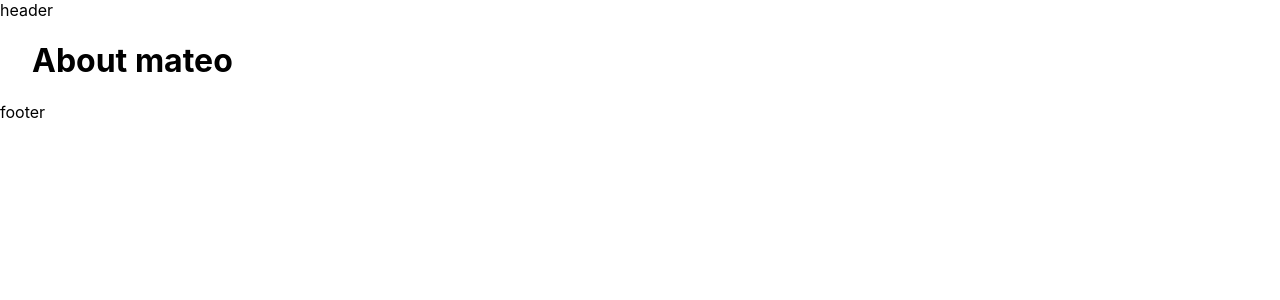
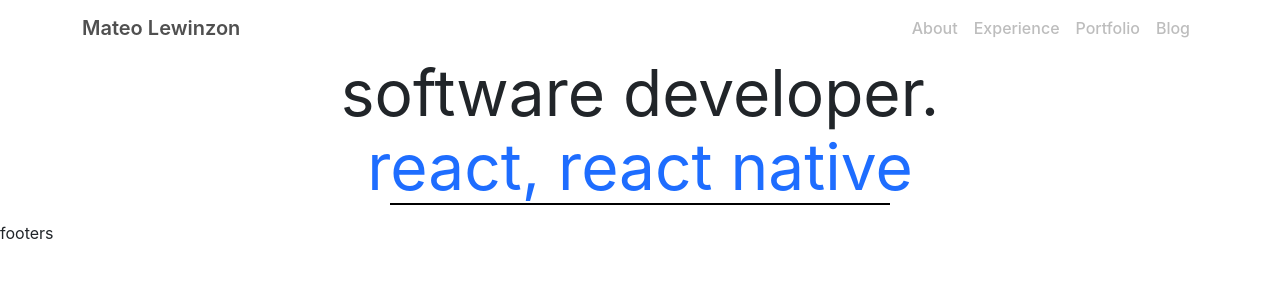
Before and after one commit to mateolewinzon/personal-website, a Next.js app: page / in a window 1280 px wide. Shown: the top 300 px of the page. Built offline with nearby package versions, Linux system fonts and the light colour scheme.

Commit message:
building component

```diff
--- a/components/layout/Header.js
+++ b/components/layout/Header.js
@@ -0,0 +1,26 @@
+import { Navbar, Container, Nav, NavItem } from "react-bootstrap";
+import Link from "next/link";
+import { pages } from "../../config/pageList";
+import styles from "./header.module.css";
+
+function Header() {
+  return (
+    <Navbar expand='md' className={styles.navbar}>
+      <Container>
+        <Link passHref href={'/'}>
+        <Navbar.Brand className={styles.brand}>Mateo Lewinzon</Navbar.Brand></Link>
+        <Nav>
+          {pages.map((page) => (
+            <NavItem>
+              <Link passHref href={page.path}>
+                <Nav.Link className={styles.links}>{page.title["en"]}</Nav.Link>
+              </Link>
+            </NavItem>
+          ))}
+        </Nav>
+      </Container>
+    </Navbar>
+  );
+}
+
+export default Header;
--- a/components/layout/Layout.js
+++ b/components/layout/Layout.js
@@ -1,12 +1,13 @@
-import Link from 'next/link'
-import Router from 'next/router'
+import "bootstrap/dist/css/bootstrap.min.css";
+import Header from "./header";
+
 
 function Layout({ children }) {
   return (
     <>
-      header
+      <Header />
       {children}
-      footer
+      footers
     </>
   );
 }
--- /dev/null
+++ b/components/layout/header.module.css
@@ -0,0 +1,18 @@
+.navbar {
+    background-color: inherit;
+    box-shadow: none;
+}
+
+.brand{
+    color: rgb(80, 80, 80);
+    font-weight: 600;
+}
+
+.links{
+    font-weight: 500;
+    color: rgb(189, 189, 189);
+}
+
+.links:hover{
+    color: rgb(134, 134, 134);
+}
--- /dev/null
+++ b/config/pageList.js
@@ -0,0 +1,12 @@
+function Page(title, path) {
+  this.title = title;
+  this.path = path;
+}
+
+export const pages = [
+  new Page({ en: "About", es: "¿Quién soy?" }, "/about"),
+  new Page({ en: "Experience", es: "Experiencia" }, "/experience"),
+  new Page({ en: "Portfolio", es: "Portfolio" }, "/portfolio"),
+  new Page({ en: "Blog", es: "Blog" }, "/blog"),
+
+];
--- a/package.json
+++ b/package.json
@@ -11,9 +11,10 @@
   "dependencies": {
     "@emotion/react": "^11.10.0",
     "@emotion/styled": "^11.10.0",
-    "@mui/material": "^5.10.3",
+    "bootstrap": "^5.2.0",
     "next": "12.1.6",
     "react": "18.1.0",
+    "react-bootstrap": "^2.5.0",
     "react-dom": "18.1.0"
   },
   "devDependencies": {
--- a/pages/_app.js
+++ b/pages/_app.js
@@ -1,5 +1,6 @@
 import Layout from "../components/layout/layout";
 import "../styles/globals.css";
+
 
 function MyApp({ Component, pageProps }) {
   return (
--- a/pages/index.js
+++ b/pages/index.js
@@ -1,12 +1,26 @@
-import styles from '../styles/Home.module.css'
+import { Container, Row } from "react-bootstrap";
+import styles from "../styles/Home.module.css";
 
 function Home() {
   return (
-    <div className={styles.container}>
-      <h1>About mateo</h1>
-    </div>
-  )
+    <Container>
+      <Row className="">
+        <Row
+          className={` ${styles.topContainer} ${styles.title} `}
+        >
+          software developer.
+        </Row>
+        <Row
+          className={` ${styles.titleBlue} ${styles.title}`}
+        >
+          react, react native
+        </Row>
+        <Row className={` `}>
+          <hr className={styles.hr} />
+        </Row>
+      </Row>
+    </Container>
+  );
 }
 
-
-export default Home
+export default Home;
--- a/styles/Home.module.css
+++ b/styles/Home.module.css
@@ -1,43 +1,7 @@
-.container {
-  padding: 0 2rem;
+.titleBlue {
+  color: #1e6dff;
 }
 
-.main {
-  min-height: 100vh;
-  padding: 4rem 0;
-  flex: 1;
-  display: flex;
-  flex-direction: column;
-  justify-content: center;
-  align-items: center;
-}
-
-.footer {
-  display: flex;
-  flex: 1;
-  padding: 2rem 0;
-  border-top: 1px solid #eaeaea;
-  justify-content: center;
-  align-items: center;
-}
-
-.footer a {
-  display: flex;
-  justify-content: center;
-  align-items: center;
-  flex-grow: 1;
-}
-
-.title a {
-  color: #0070f3;
-  text-decoration: none;
-}
-
-.title a:hover,
-.title a:focus,
-.title a:active {
-  text-decoration: underline;
-}
 
 .title {
   margin: 0;
@@ -45,72 +9,14 @@
   font-size: 4rem;
 }
 
+hr.hr{
+  color: black;
+  border: 1px solid black;
+  opacity: 100;
+  width: 500px;
+}
+
 .title,
 .description {
   text-align: center;
 }
-
-.description {
-  margin: 4rem 0;
-  line-height: 1.5;
-  font-size: 1.5rem;
-}
-
-.code {
-  background: #fafafa;
-  border-radius: 5px;
-  padding: 0.75rem;
-  font-size: 1.1rem;
-  font-family: Menlo, Monaco, Lucida Console, Liberation Mono, DejaVu Sans Mono,
-    Bitstream Vera Sans Mono, Courier New, monospace;
-}
-
-.grid {
-  display: flex;
-  align-items: center;
-  justify-content: center;
-  flex-wrap: wrap;
-  max-width: 800px;
-}
-
-.card {
-  margin: 1rem;
-  padding: 1.5rem;
-  text-align: left;
-  color: inherit;
-  text-decoration: none;
-  border: 1px solid #eaeaea;
-  border-radius: 10px;
-  transition: color 0.15s ease, border-color 0.15s ease;
-  max-width: 300px;
-}
-
-.card:hover,
-.card:focus,
-.card:active {
-  color: #0070f3;
-  border-color: #0070f3;
-}
-
-.card h2 {
-  margin: 0 0 1rem 0;
-  font-size: 1.5rem;
-}
-
-.card p {
-  margin: 0;
-  font-size: 1.25rem;
-  line-height: 1.5;
-}
-
-.logo {
-  height: 1em;
-  margin-left: 0.5rem;
-}
-
-@media (max-width: 600px) {
-  .grid {
-    width: 100%;
-    flex-direction: column;
-  }
-}
--- a/styles/globals.css
+++ b/styles/globals.css
@@ -11,6 +11,6 @@ a {
   text-decoration: none;
 }
 
-* {
-  box-sizing: border-box;
+.row{
+  justify-content: center;
 }
```
Also changed, not shown: 1 other file (tests, documents, lock files or other folders).
